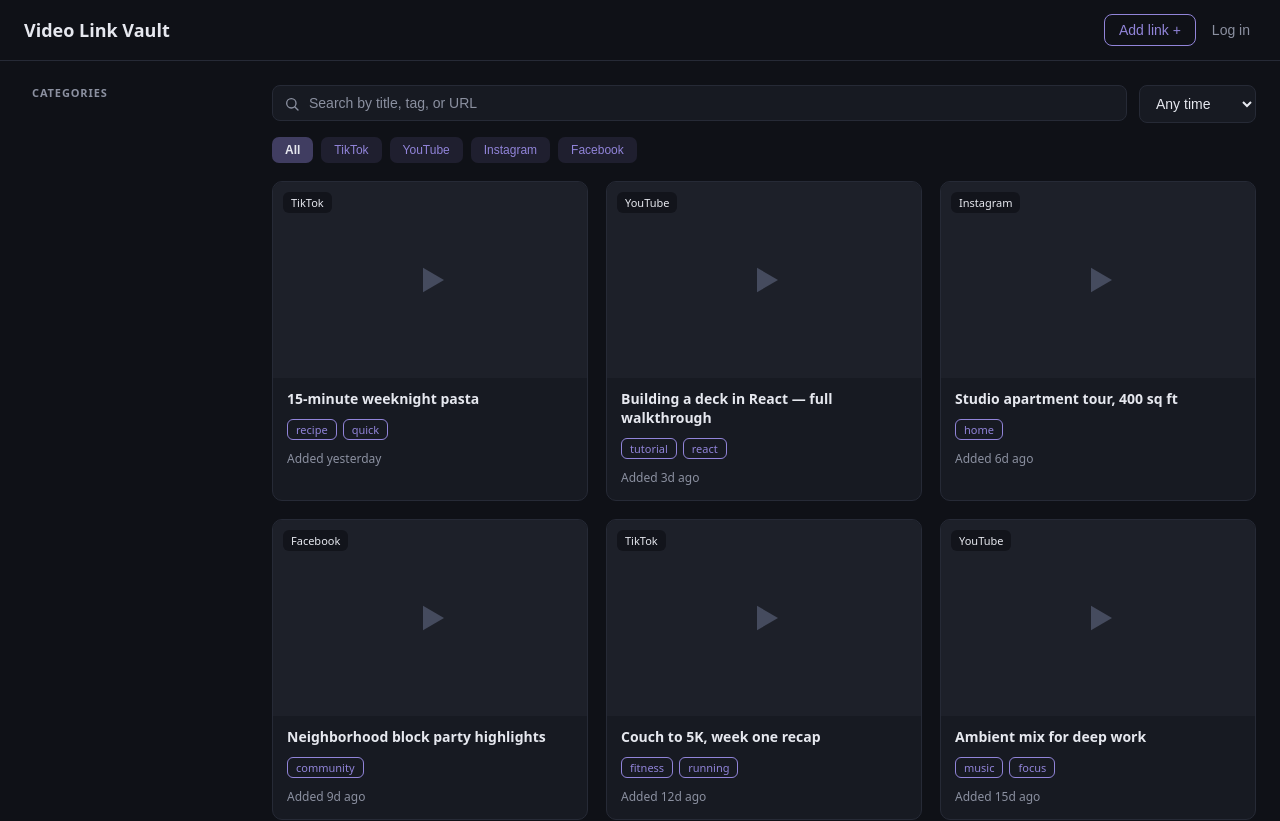
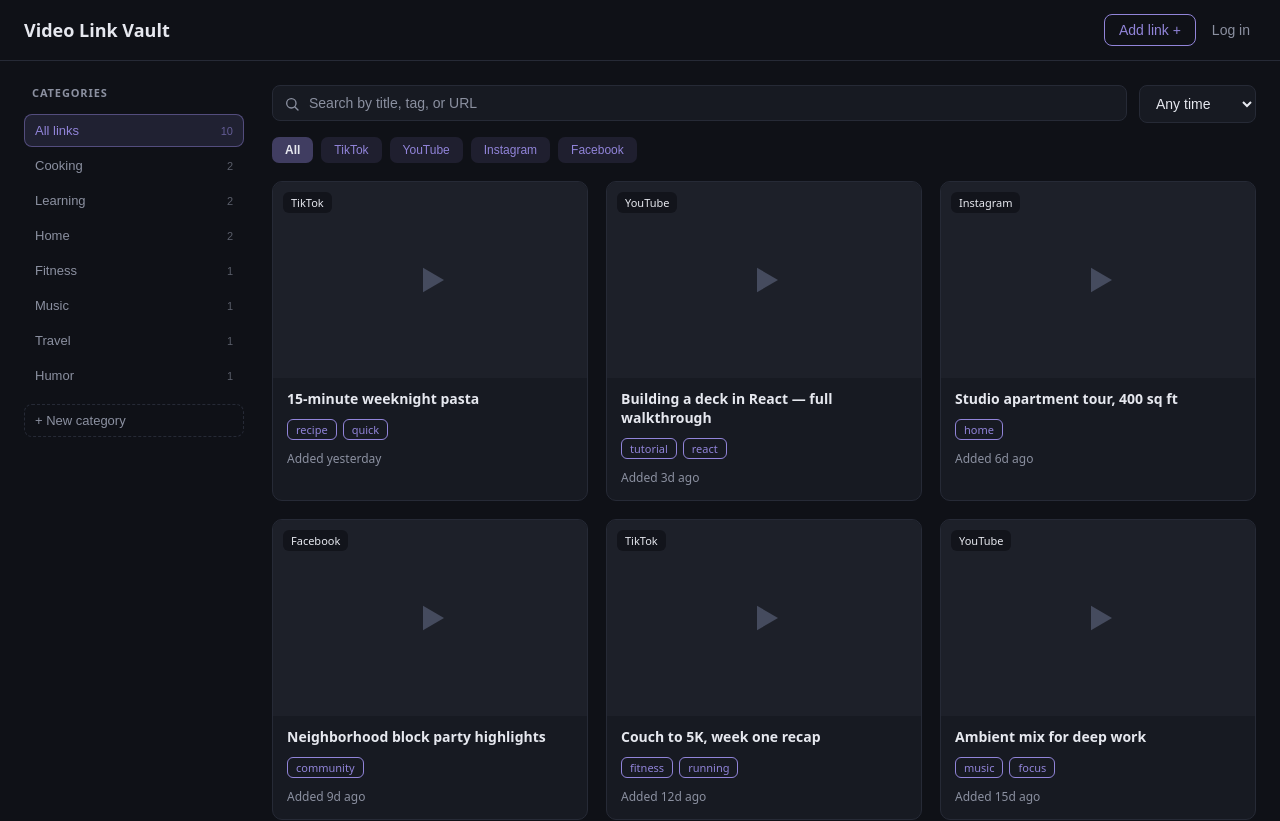
Before and after one commit to tylerdurden151/MSSA_Mini_Project, a React (Vite) app in the folder Frontend/Frontend_Link_Vault/: page / in a window 1280 px wide. Shown: the top 821 px of the page. Built offline with nearby package versions, Linux system fonts and the light colour scheme.

Commit message:
Added Category Sidebar

```diff
--- a/Frontend/Frontend_Link_Vault/src/App.css
+++ b/Frontend/Frontend_Link_Vault/src/App.css
@@ -49,15 +49,6 @@
   gap: 28px;
   padding: 24px;
   align-items: start;
-}
-
-.sidebar-title {
-  margin: 0 0 12px 8px;
-  font-size: 11px;
-  font-weight: 600;
-  letter-spacing: 0.08em;
-  text-transform: uppercase;
-  color: var(--muted);
 }
 
 .content {
--- a/Frontend/Frontend_Link_Vault/src/App.jsx
+++ b/Frontend/Frontend_Link_Vault/src/App.jsx
@@ -1,10 +1,12 @@
 import { useState } from "react";
 import { mockLinks } from "./mockData/mockLinks";
 import LinkCard from "./components/LinkCard";
+import CategorySidebar from "./components/CategorySidebar";
 import "./App.css";
 
 const PLATFORMS = ["All", "TikTok", "YouTube", "Instagram", "Facebook"];
 
+const ALL = "All links";
 const TIME_RANGES = [
   { label: "Any time", days: null },
   { label: "Past week", days: 7 },
@@ -17,8 +19,10 @@ function App() {
   const [platform, setPlatform] = useState("All");
   //State for search query and time range filter
   const [query, setQuery] = useState("");
+  //State for category filter
   const [timeRange, setTimeRange] = useState("Any time");
-
+  //State for category filter
+  const [category, setCategory] = useState(ALL);
   // Normalize the search query for case-insensitive matching
   const normalizedQuery = query.trim().toLowerCase();
 
@@ -26,7 +30,6 @@ function App() {
   const range = TIME_RANGES.find((r) => r.label === timeRange);
 
   // Filter the mockLinks based on platform, search query, and time range
-
   const visibleLinks = mockLinks.filter((link) => {
     const matchesPlatform = platform === "All" || link.platform === platform;
 
@@ -40,8 +43,44 @@ function App() {
       range.days === null ||
       (Date.now() - new Date(link.createdAtUtc)) / 86400000 <= range.days;
 
-    return matchesPlatform && matchesQuery && matchesTime;
+    const matchesCategory = category === ALL || link.category === category;
+
+    return matchesPlatform && matchesQuery && matchesTime && matchesCategory;
   });
+
+  // The user's categories. Seeded once from the mock data, then owned by the user.
+  const [categoryList, setCategoryList] = useState(() => [
+    ...new Set(mockLinks.map((link) => link.category)),
+  ]);
+
+  // Count how many links are in each category (name -> count)
+  const categoryCounts = new Map();
+  for (const link of mockLinks) {
+    categoryCounts.set(
+      link.category,
+      (categoryCounts.get(link.category) ?? 0) + 1,
+    );
+  }
+
+  // One row per user category, plus the "All links" pseudo-row on top
+  const categories = [
+    [ALL, mockLinks.length],
+    ...categoryList.map((name) => [name, categoryCounts.get(name) ?? 0]),
+  ];
+
+  // Add a new category, unless it is blank or already exists.
+  // App owns the list, so App enforces the rules.
+  function createCategory(rawName) {
+    const name = rawName.trim();
+    const taken = [ALL, ...categoryList].some(
+      (c) => c.toLowerCase() === name.toLowerCase(),
+    );
+
+    if (name === "" || taken) return;
+
+    setCategoryList([...categoryList, name]);
+    setCategory(name);
+  }
 
   return (
     //Header
@@ -54,11 +93,12 @@ function App() {
         </div>
       </header>
       <div className="app-body">
-        <aside className="sidebar">
-          <h2 className="sidebar-title">Categories</h2>
-          {/* Step 7: category list goes here */}
-        </aside>
-
+        <CategorySidebar
+          categories={categories}
+          selected={category}
+          onSelect={setCategory}
+          onCreate={createCategory}
+        />
         <main className="content">
           <div className="toolbar">
             <div className="search">
@@ -124,11 +164,10 @@ function App() {
               <LinkCard key={link.id} link={link} />
             ))}
           </div>
-          <div className="no-results">
-            {visibleLinks.length === 0 && (
-              <p className="empty">No links match your filters.</p>
-            )}
-          </div>
+
+          {visibleLinks.length === 0 && (
+            <p className="empty">No links match your filters.</p>
+          )}
         </main>
       </div>
 
--- /dev/null
+++ b/Frontend/Frontend_Link_Vault/src/components/CategorySidebar.css
@@ -0,0 +1,92 @@
+.sidebar {
+  display: flex;
+  flex-direction: column;
+  gap: 2px;
+}
+
+.sidebar-title {
+  margin: 0 0 12px 8px;
+  font-size: 11px;
+  font-weight: 600;
+  letter-spacing: 0.08em;
+  text-transform: uppercase;
+  color: var(--muted);
+}
+
+.cat {
+  display: flex;
+  align-items: center;
+  justify-content: space-between;
+  gap: 8px;
+  width: 100%;
+  padding: 8px 10px;
+  border: 1px solid transparent;
+  border-radius: 8px;
+  background: transparent;
+  color: var(--muted);
+  font-size: 13px;
+  text-align: left;
+  cursor: pointer;
+}
+
+.cat:hover {
+  background: var(--surface);
+  color: var(--text);
+}
+
+.cat-active {
+  background: rgba(145, 132, 217, 0.14);
+  border-color: rgba(145, 132, 217, 0.45);
+  color: var(--accent);
+}
+
+.cat-name {
+  min-width: 0;
+  overflow: hidden;
+  text-overflow: ellipsis;
+  white-space: nowrap;
+}
+
+.cat-count {
+  flex-shrink: 0;
+  font-size: 11px;
+  font-variant-numeric: tabular-nums;
+  opacity: 0.6;
+}
+
+.cat-new {
+  width: 100%;
+  margin-top: 10px;
+  padding: 8px 10px;
+  border: 1px dashed var(--border);
+  border-radius: 8px;
+  background: transparent;
+  color: var(--muted);
+  font-size: 13px;
+  text-align: left;
+  cursor: pointer;
+}
+
+.cat-new:hover {
+  border-color: var(--accent);
+  color: var(--accent);
+}
+
+.cat-input {
+  width: 100%;
+  margin-top: 10px;
+  padding: 8px 10px;
+  border: 1px solid var(--accent);
+  border-radius: 8px;
+  background: var(--surface);
+  color: var(--text);
+  font-size: 13px;
+}
+
+.cat-input::placeholder {
+  color: var(--muted);
+}
+
+.cat-input:focus {
+  outline: none;
+}
--- /dev/null
+++ b/Frontend/Frontend_Link_Vault/src/components/CategorySidebar.jsx
@@ -0,0 +1,57 @@
+import { useState } from "react";
+import "./CategorySidebar.css";
+
+function CategorySidebar({ categories, selected, onSelect, onCreate }) {
+  // Local UI state: nothing outside the sidebar cares about these
+  const [newCategoryOpen, setNewCategoryOpen] = useState(false);
+  const [newCategory, setNewCategory] = useState("");
+
+  // Hand the typed name up to App, then close the input either way
+  function submit() {
+    onCreate(newCategory);
+    setNewCategoryOpen(false);
+    setNewCategory("");
+  }
+
+  function cancel() {
+    setNewCategoryOpen(false);
+    setNewCategory("");
+  }
+
+  return (
+    <aside className="sidebar">
+      <h2 className="sidebar-title">Categories</h2>
+
+      {categories.map(([name, count]) => (
+        <button
+          key={name}
+          className={name === selected ? "cat cat-active" : "cat"}
+          onClick={() => onSelect(name)}
+        >
+          <span className="cat-name">{name}</span>
+          <span className="cat-count">{count}</span>
+        </button>
+      ))}
+
+      {newCategoryOpen ? (
+        <input
+          className="cat-input"
+          autoFocus
+          placeholder="Category name"
+          value={newCategory}
+          onChange={(e) => setNewCategory(e.target.value)}
+          onKeyDown={(e) => {
+            if (e.key === "Enter") submit();
+            if (e.key === "Escape") cancel();
+          }}
+        />
+      ) : (
+        <button className="cat-new" onClick={() => setNewCategoryOpen(true)}>
+          + New category
+        </button>
+      )}
+    </aside>
+  );
+}
+
+export default CategorySidebar;
```
